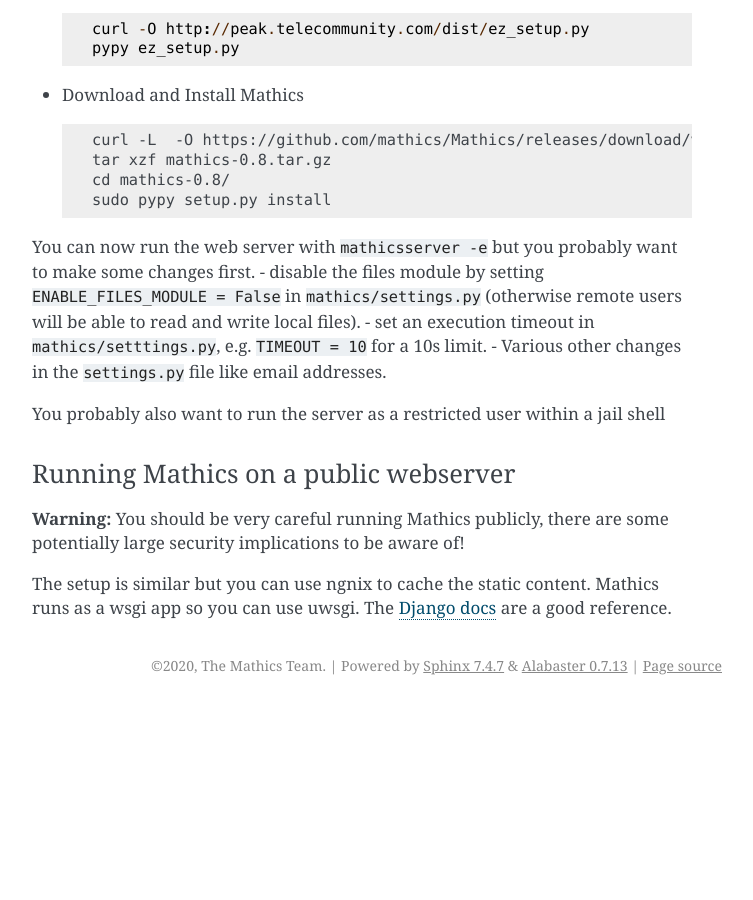
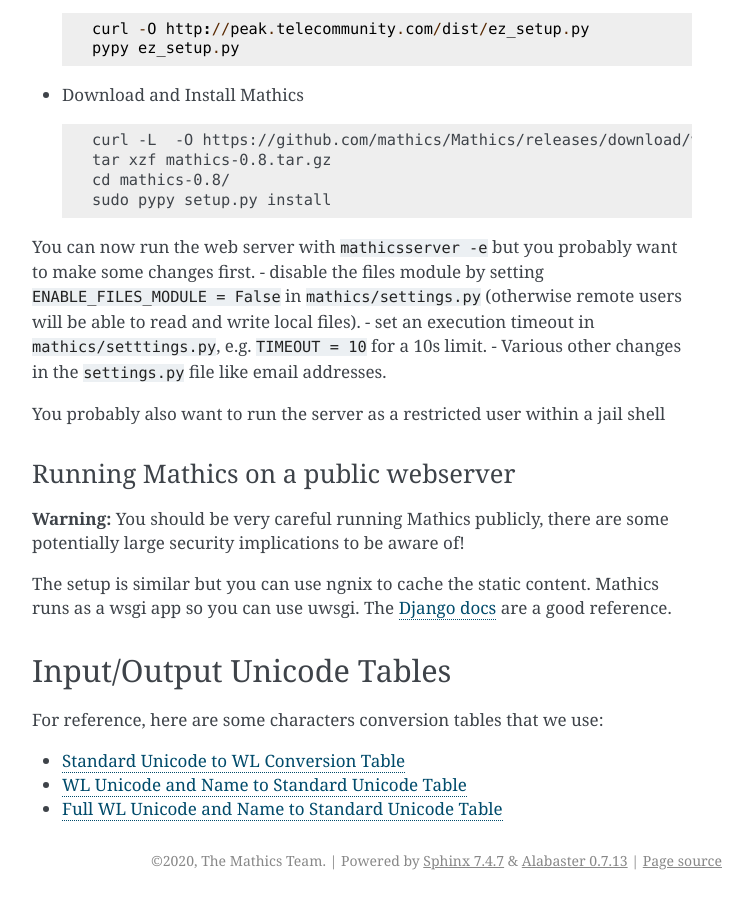
Before and after one commit to Mathics3/mathics-development-guide, a Sphinx documentation site: the page built from docs/running.rst, in a window 1280 px wide and 900 px high, scrolled down 3138 px. Shown: the whole window, without its empty margins (388-1141 px from the left). Built offline with Sphinx 7.4.7, drawn with Linux system fonts in a browser that asks for light colours; before the commit the page ends 3843 px from its top, so only the background shows below that; some of the changed text lies outside the part shown.

```diff
--- a/docs/conf.py
+++ b/docs/conf.py
@@ -31,6 +31,7 @@ release = '1.1.0'
 # extensions coming with Sphinx (named 'sphinx.ext.*') or your custom
 # ones.
 extensions = [
+"sphinx.ext.autosectionlabel"
 ]
 
 # Add any paths that contain templates here, relative to this directory.
--- a/docs/developing-code/code-overview/scanning-and-parsing.rst
+++ b/docs/developing-code/code-overview/scanning-and-parsing.rst
@@ -6,7 +6,6 @@ All parsing routines are located in `mathics.core.parser <https://github.com/mat
 See the ``README.md`` that appears in that directory for detailed information on how scanning and parsing works.
 
 .. index:: tokeniser
-.. _tokeniser:
 
 Tokeniser
 ---------
--- a/docs/developing-code/misc.rst
+++ b/docs/developing-code/misc.rst
@@ -58,7 +58,7 @@ You can also run the tests for individual built-in symbols using
 This will not re-create the corresponding documentation results,
 however. You have to run a complete test to do that.
 
-Requirements
+Dependencies
 ++++++++++++
 
 The following packages are required to build the PDF documentation:
--- a/docs/running.rst
+++ b/docs/running.rst
@@ -225,3 +225,15 @@ are a good reference.
 
 .. |Packaging status| image:: https://repology.org/badge/vertical-allrepos/mathics.svg
    :target: https://repology.org/project/mathics/versions
+
+Input/Output Unicode Tables
+~~~~~~~~~~~~~~~~~~~~~~~~~~~
+
+For reference, here are some characters conversion tables that we use:
+
+.. toctree::
+   :maxdepth: 2
+
+   translation-tables/unicode-to-wl-conversion
+   translation-tables/wl-to-unicode-conversion
+   translation-tables/full-unicode-conversion
--- /dev/null
+++ b/docs/translation-tables/full-unicode-conversion.rst
@@ -0,0 +1,19 @@
+Full WL Unicode and Name to Standard Unicode Table
+==================================================
+
+Some WL Unicode input and output characters to not display in traditional Unicode.
+
+Below is a mapping from WL Unicode to Unicode that more-often displays
+properly on devices that handle Unicode.
+
+We only list *all* entries here even when there the two unicode are the same.
+
+For partial lists which list entries only where there is a difference, see:
+
+* :ref:`Standard Unicode to WL Conversion Table`., or
+* :ref:`WL Unicode and Name to Standard Unicode Table`.
+
+.. csv-table:: Unicode to WL conversions
+   :file: ../../resources/named-characters-data.csv
+   :widths: 5, 30, 30, 10, 10, 5
+   :header-rows: 1
--- /dev/null
+++ b/docs/translation-tables/unicode-to-wl-conversion.rst
@@ -0,0 +1,17 @@
+Standard Unicode to WL Conversion Table
+=======================================
+
+Some WL Unicode input and output characters to not display in traditional Unicode.
+
+Below is a mapping from Traditional Unicode to WL Unicode to Unicode that more-often displays
+properly on devices that handle Unicode. We only list entries here when there the two
+unicode values differ.
+
+For a listing going the other way see :ref:`WL Unicode and Name to Standard Unicode Table`.
+or :ref:`Full WL Unicode and Name to Standard Unicode Table` for a full list of Unicode characters.
+
+
+.. csv-table:: Unicode to WL conversions
+   :file: ../../resources/unicode-to-wl-conversion.csv
+   :widths: 40, 15, 15, 30
+   :header-rows: 1
--- /dev/null
+++ b/docs/translation-tables/wl-to-unicode-conversion.rst
@@ -0,0 +1,16 @@
+WL Unicode and Name to Standard Unicode Table
+=============================================
+
+Some WL Unicode input and output characters to not display in traditional Unicode.
+
+Below is a mapping from WL Unicode to Unicode that more-often displays
+properly on devices that handle Unicode. We only list entries here when there the two
+unicode values differ.
+
+For a listing going the other way see :ref:`Standard Unicode to WL Conversion Table`
+or :ref:`Full WL Unicode and Name to Standard Unicode Table` for a full list of Unicode characters.
+
+.. csv-table:: Unicode to WL conversions
+   :file: ../../resources/wl-to-unicode-conversion.csv
+   :widths: 40, 15, 15, 30
+   :header-rows: 1
```
